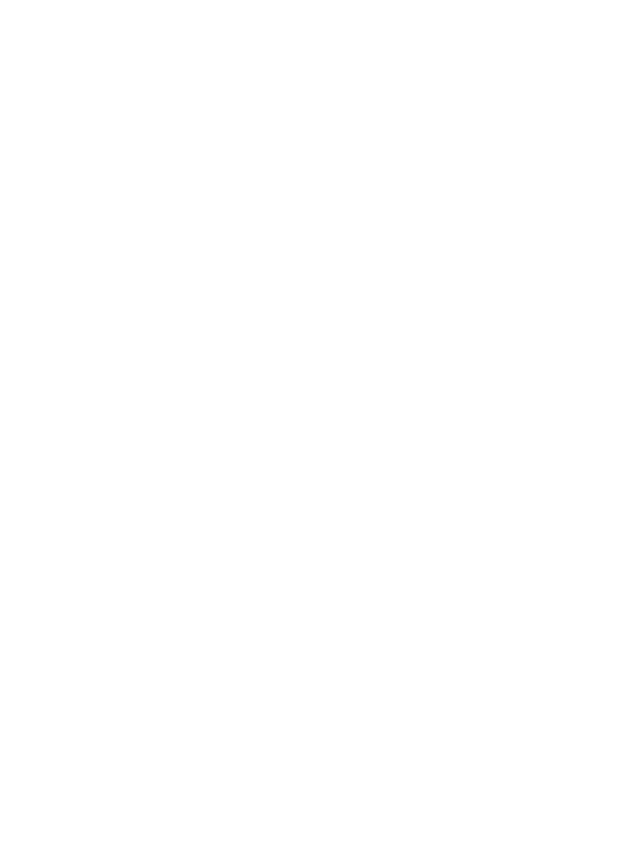
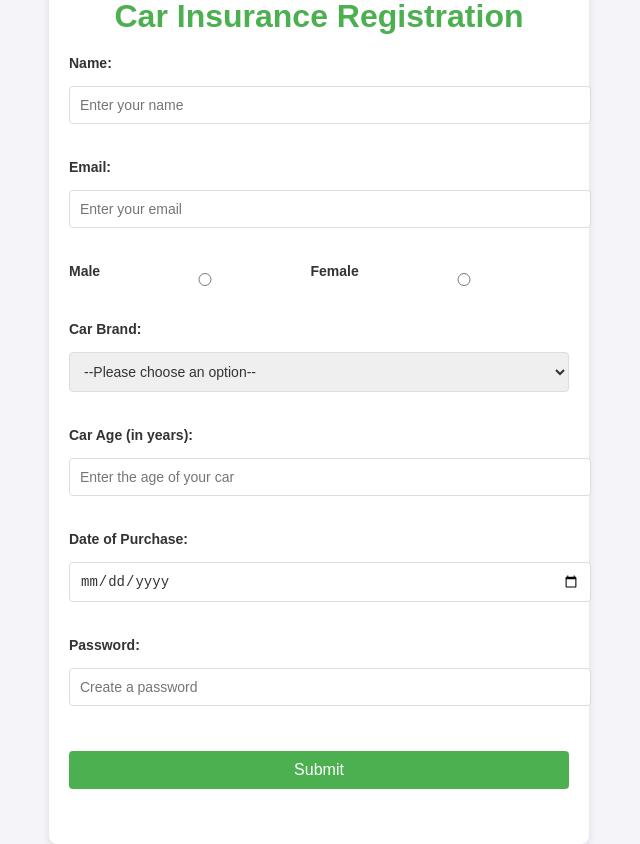
Before and after one commit to acciojob/car-insurance-form-vipinsingh55, a website: page main.html in a window 1280 px wide. Shown: the whole page, without its empty margins (321-961 px from the left). Before the commit the page ends 800 px from the top, so only its background shows below. Drawn offline with Linux system fonts and the light colour scheme.

Commit message:
created a submission

```diff
--- a/main.html
+++ b/main.html
@@ -1,16 +1,172 @@
 <!DOCTYPE html>
+<html lang="en">
+<head>
+    <meta charset="UTF-8">
+    <meta name="viewport" content="width=device-width, initial-scale=1.0">
+    <title>Car Insurance Registration</title>
+    <style>
+        body {
+            font-family: Arial, sans-serif;
+            background-color: #f4f4f9;
+            margin: 0;
+            padding: 0;
+            display: flex;
+            justify-content: center;
+            align-items: center;
+            height: 100vh;
+        }
 
-<html>
+        .container {
+            background-color: white;
+            padding: 20px;
+            border-radius: 8px;
+            box-shadow: 0 4px 8px rgba(0, 0, 0, 0.1);
+            width: 500px;
+        }
 
-<head>
-	<link rel="stylesheet" href="styles.css">
+        h1 {
+            text-align: center;
+            color: #4CAF50;
+            margin-bottom: 20px;
+        }
+
+        label {
+            font-size: 14px;
+            font-weight: bold;
+            margin-bottom: 5px;
+            display: block;
+            color: #333;
+        }
+
+        input, select, button {
+            width: 100%;
+            padding: 10px;
+            margin: 10px 0 20px;
+            border: 1px solid #ddd;
+            border-radius: 4px;
+            font-size: 14px;
+            color: #333;
+        }
+
+        input[type="radio"], input[type="checkbox"] {
+            width: auto;
+            margin-right: 10px;
+        }
+
+        button {
+            background-color: #4CAF50;
+            color: white;
+            border: none;
+            cursor: pointer;
+            font-size: 16px;
+        }
+
+        button:hover {
+            background-color: #45a049;
+        }
+
+        .form-group {
+            margin-bottom: 15px;
+        }
+
+        .form-group input, .form-group select {
+            width: 100%;
+        }
+
+        .gender-group {
+            display: flex;
+            justify-content: space-between;
+        }
+
+        .gender-group label {
+            margin-right: 10px;
+        }
+
+        .error {
+            color: red;
+            font-size: 12px;
+        }
+
+        /* Adding Responsive Design */
+        @media (max-width: 600px) {
+            .container {
+                width: 90%;
+                padding: 15px;
+            }
+
+            h1 {
+                font-size: 24px;
+            }
+
+            input, select, button {
+                font-size: 16px;
+            }
+        }
+    </style>
 </head>
+<body>
 
-<body>
-	<!-- the entire body must be written by student -->
-    <script type="text/javascript" src="./script.js">
-</script>
+    <div class="container">
+        <h1>Car Insurance Registration</h1>
+
+        <!-- Form starts here -->
+        <form action="submit_form.php" method="POST">
+
+            <!-- Name Field -->
+            <div class="form-group">
+                <label for="name">Name:</label>
+                <input type="text" id="name" name="name" required placeholder="Enter your name">
+            </div>
+
+            <!-- Email Field -->
+            <div class="form-group">
+                <label for="email">Email:</label>
+                <input type="email" id="email" name="email" required placeholder="Enter your email">
+            </div>
+
+            <!-- Gender Field (Radio Buttons) -->
+            <div class="form-group gender-group">
+                <label for="male">Male</label>
+                <input type="radio" id="male" name="gender" value="male" required>
+                <label for="female">Female</label>
+                <input type="radio" id="female" name="gender" value="female" required>
+            </div>
+
+            <!-- Car Brands Field (Dropdown) -->
+            <div class="form-group">
+                <label for="cars">Car Brand:</label>
+                <select id="cars" name="cars">
+                    <option value="">--Please choose an option--</option>
+                    <option value="BMW">BMW</option>
+                    <option value="Audi">Audi</option>
+                    <option value="Mercedez">Mercedez</option>
+                </select>
+            </div>
+
+            <!-- Car Age Field -->
+            <div class="form-group">
+                <label for="carage">Car Age (in years):</label>
+                <input type="number" id="carage" name="carage" required placeholder="Enter the age of your car">
+            </div>
+
+            <!-- Date of Purchase Field -->
+            <div class="form-group">
+                <label for="dop">Date of Purchase:</label>
+                <input type="date" id="dop" name="dop" required>
+            </div>
+
+            <!-- Password Field -->
+            <div class="form-group">
+                <label for="password">Password:</label>
+                <input type="password" id="password" name="password" required placeholder="Create a password">
+            </div>
+
+            <!-- Submit Button -->
+            <div class="form-group">
+                <button type="submit">Submit</button>
+            </div>
+        </form>
+    </div>
 
 </body>
-
 </html>
```
